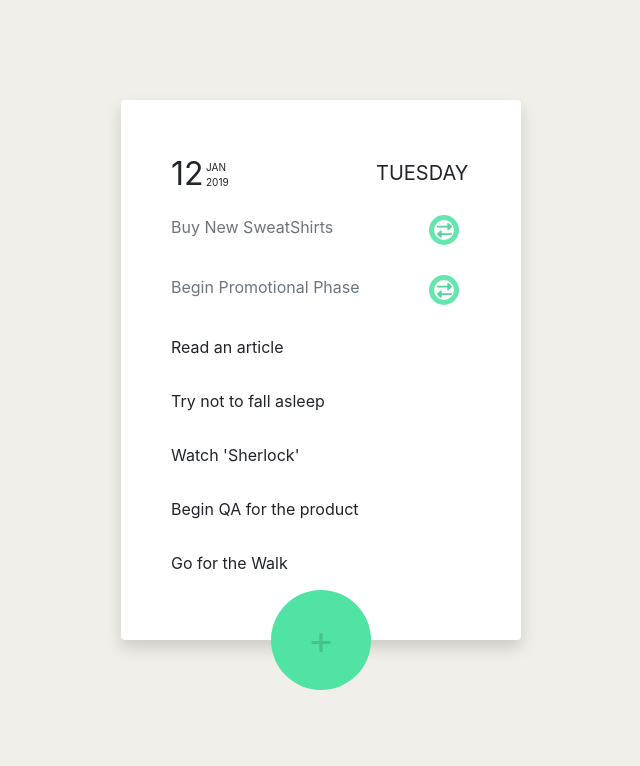
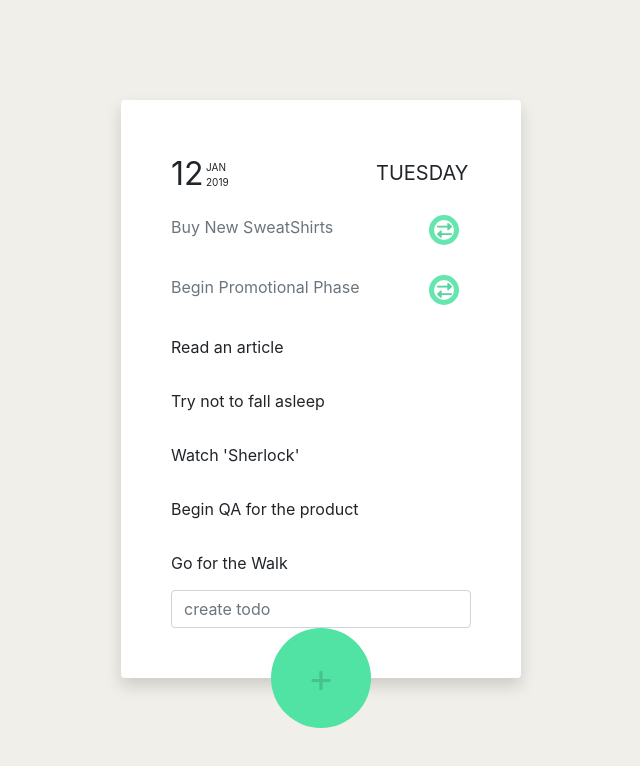
Before and after one commit to kalpshah485/todolist_part_2, a React (Create React App) app: page / in a window 1280 px wide. Shown: the top 766 px of the page, without its empty margins (319-959 px from the left). Built offline with nearby package versions, Linux system fonts and the light colour scheme.

Commit message:
feat:TodoInput added.

```diff
--- a/src/App.css
+++ b/src/App.css
@@ -2,7 +2,7 @@ body {
   background-color: #f0efe9;
 }
 .box {
-  width: 400px;
+  max-width: 400px;
   margin: 100px auto;
   padding: 50px !important;
 }
--- a/src/TodoList/Todos/Todos.js
+++ b/src/TodoList/Todos/Todos.js
@@ -1,7 +1,8 @@
-import React from 'react'
+import React,{useState} from 'react'
 import TodoItem from './TodoItem/TodoItem'
 
 function Todos() {
+    const [inputData, setInputData] = useState('');
     const todos = [
         {
             title: 'Buy New SweatShirts'
@@ -25,12 +26,19 @@ function Todos() {
             title: 'Go for the Walk'
         }
     ]
-    return todos.map((todo,index) => {
-        if(index === 0 || index === 1) {
-            return <TodoItem todo={todo} completed={true} display='d-inline' />
-        }
-        return <TodoItem todo={todo} />
-    })
+    return (
+        <>
+            {todos.map((todo, index) => {
+                if (index === 0 || index === 1) {
+                    return <TodoItem todo={todo} completed={true} display='d-inline' />
+                }
+                return <TodoItem todo={todo} />
+            })}
+            <div className="todo-input">
+                <input type="text" className="form-control" placeholder="create todo" value={inputData} onChange={(e) => setInputData(e.target.value)} />
+            </div>
+        </>
+    )
 }
 
 export default Todos
```
Also changed, not shown: src/TodoList/Todos/TodoInput/TodoInput.js (added, +9 -0 lines).
